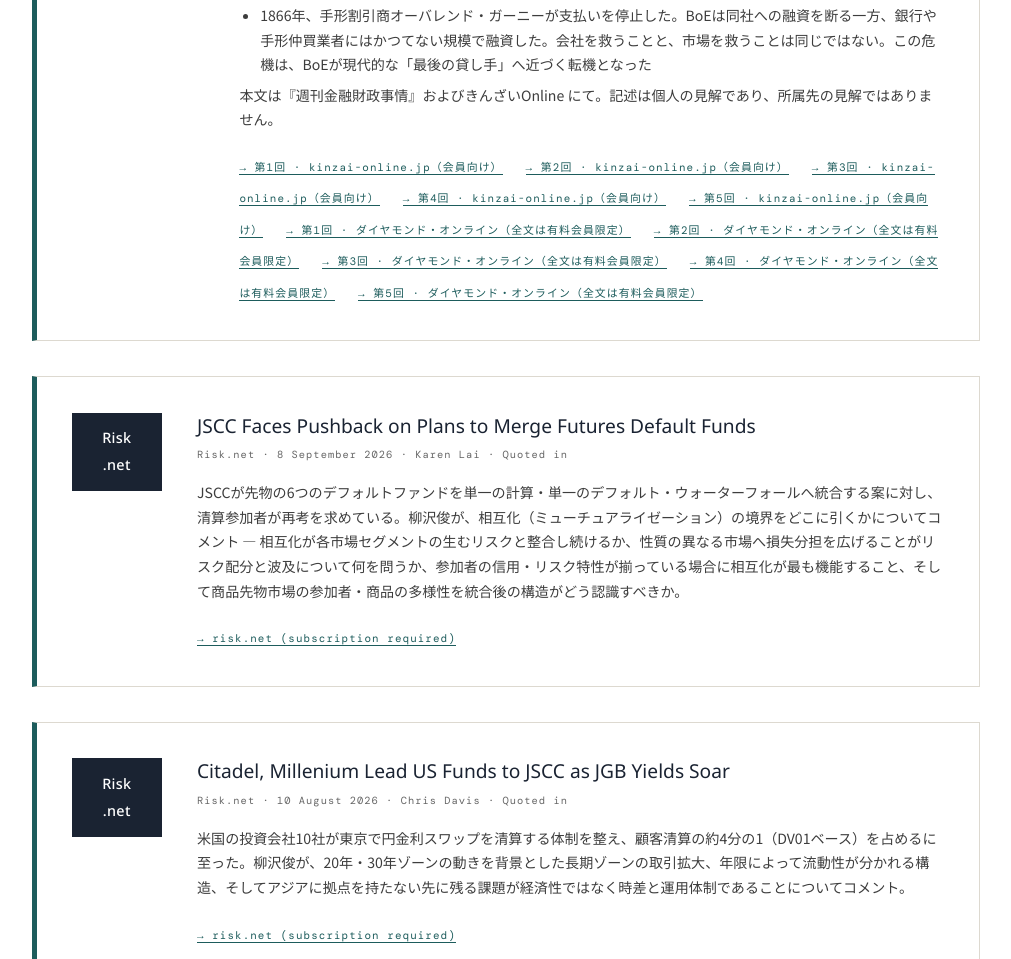
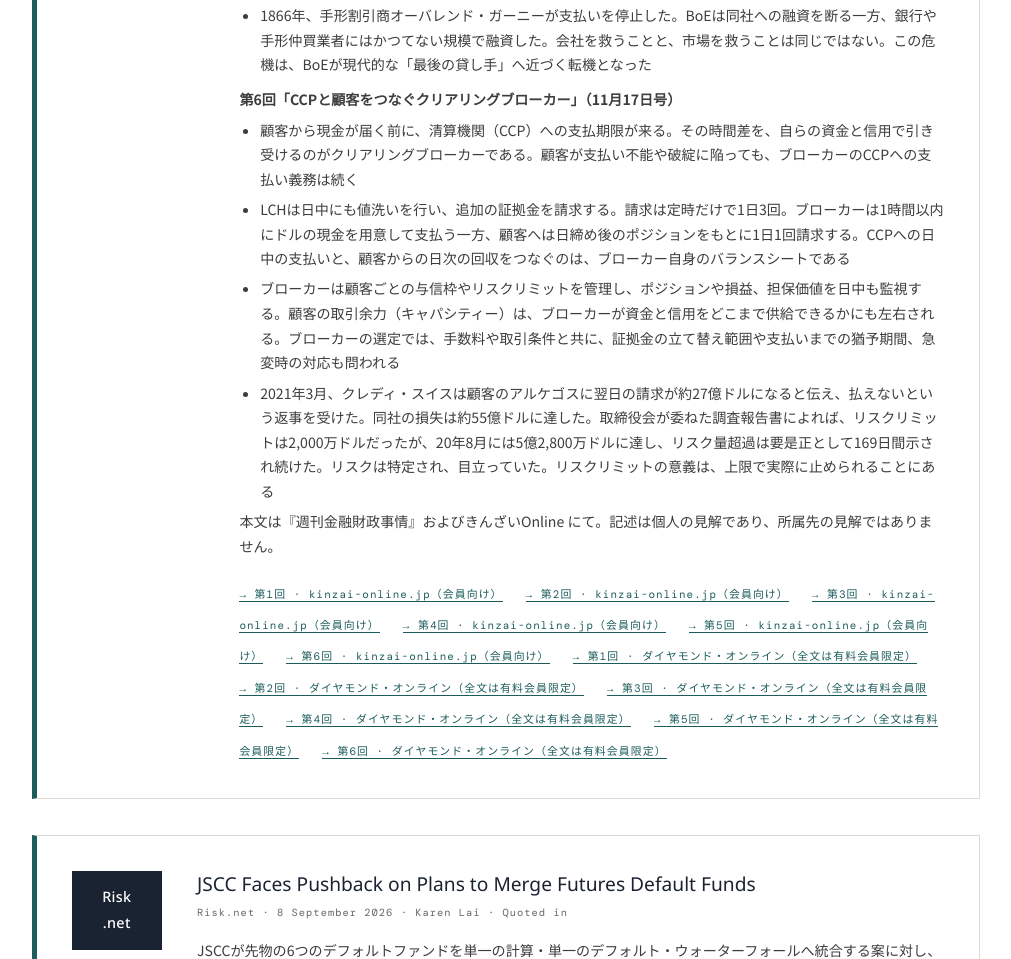
Before and after one commit to shunyanagisawa-creator/shunyanagisawa-creator.github.io, a plain HTML site: page media.html in a window 1280 px wide. Shown: the part 2903-3862 px from the top of the page, without its empty margins (134-1145 px from the left). Drawn offline with nearby package versions, Linux system fonts and the light colour scheme; a web font is replaced by a local one.

Commit message:
media: きんざい連載 第6回の要点とリンク（きんざいOnline 15057・ダイヤモンド 403592）を足す — LinkedIn 紹介の週 11-21

```diff
--- a/media.html
+++ b/media.html
@@ -182,7 +182,7 @@ footer a { color: var(--teal-dark); text-decoration: none; }
 
 <div class="page">
 
-  <!-- 週刊金融財政事情 連載セミナー（2026-10-11 追加・2026-10-17 第2回とダイヤモンド転載を追加・2026-10-25 第2回のダイヤモンド転載を追加・2026-10-31 第3回と転載を追加・2026-11-08 第4回と転載を追加・以後は各回を LinkedIn で紹介する週（土曜）に Part の箇条書きを足す。Online に出ただけの回は載せない（Shun 2026-11-08）） -->
+  <!-- 週刊金融財政事情 連載セミナー（2026-10-11 追加・2026-10-17 第2回とダイヤモンド転載を追加・2026-10-25 第2回のダイヤモンド転載を追加・2026-10-31 第3回と転載を追加・2026-11-08 第4回と転載を追加・2026-11-14 第5回・2026-11-21 第6回と転載を追加・以後は各回を LinkedIn で紹介する週（土曜）に Part の箇条書きを足す。Online に出ただけの回は載せない（Shun 2026-11-08）） -->
   <div class="media-featured">
     <div class="media-badge" style="background:var(--gold-dark);font-size:.9rem;letter-spacing:.02em;line-height:1.35;"><span class="en">Kinzai<br>&amp;<br>Diamond<br>Online</span><span class="ja">きんざい<br>&amp;<br>ダイヤモンド<br>オンライン</span></div>
     <div>
@@ -225,6 +225,13 @@ footer a { color: var(--teal-dark); text-decoration: none; }
           <li>VM is in principle paid in cash in the currency of the trade. At JSCC, Japanese and US government bonds can be posted as initial margin (IM), while VM on yen interest rate swaps is paid in yen cash. Holding government bonds and being able to pay in the right currency at the right time are not the same thing</li>
           <li>In 1866 the discount house Overend, Gurney suspended payments. The Bank refused to lend to the firm but lent to banks and bill brokers on an unprecedented scale. Rescuing a firm and rescuing a market are not the same; the crisis marked a turning point toward the Bank&rsquo;s modern role as lender of last resort</li>
         </ul>
+        <p style="margin:.6rem 0 .4rem;"><strong>Part 6 &mdash; &ldquo;The Clearing Broker Connecting the CCP and Its Clients&rdquo; (17 November 2026 issue)</strong></p>
+        <ul>
+          <li>Payment deadlines at the CCP arrive before cash arrives from clients. The clearing broker absorbs that time gap with its own funds and credit; even if a client becomes unable to pay or defaults, the broker&rsquo;s payment obligation to the CCP continues</li>
+          <li>LCH marks positions to market intraday and calls additional margin three times a day on its scheduled runs alone; the broker must have US dollar cash ready and pay within an hour, while it calls margin from clients once a day based on end-of-day positions. What bridges intraday payments to the CCP and daily collection from clients is the broker&rsquo;s own balance sheet</li>
+          <li>The broker manages credit lines and risk limits for each client and monitors positions, P&amp;L and collateral values intraday. A client&rsquo;s trading capacity also depends on how far the broker can supply funding and credit. Choosing a broker therefore involves not only fees and terms, but also how far it will fund margin, how much time it allows before payment, and how it responds in a sudden market move</li>
+          <li>In March 2021 Credit Suisse told Archegos that the next day&rsquo;s call would be about $2.7 billion, and was told it could not be paid; the bank&rsquo;s losses reached about $5.5 billion. According to the report commissioned by its board, the risk limit was $20 million, but exposure reached $528 million by August 2020, and the excess was flagged as requiring remediation for 169 days. The report states that the risks were identified and conspicuous; the point of a risk limit lies in actually stopping at the limit</li>
+        </ul>
         <p>Full text in Kinyu Zaisei Jijo and on Kinzai Online (Japanese). Views are the author's own and not those of his employer.</p>
       </div>
       <div class="media-summary ja">
@@ -264,17 +271,27 @@ footer a { color: var(--teal-dark); text-decoration: none; }
           <li>VMは原則として取引通貨建ての現金で支払う。日本証券クリアリング機構（JSCC）では、当初証拠金（IM）には日本国債や米国債を充てられる一方、円金利スワップのVMは円現金で支払う。国債を持っていることと、必要な時刻に必要な通貨で払えることには、距離がある</li>
           <li>1866年、手形割引商オーバレンド・ガーニーが支払いを停止した。BoEは同社への融資を断る一方、銀行や手形仲買業者にはかつてない規模で融資した。会社を救うことと、市場を救うことは同じではない。この危機は、BoEが現代的な「最後の貸し手」へ近づく転機となった</li>
         </ul>
+        <p style="font-family:var(--font-jp);font-size:.88rem;margin:.6rem 0 .4rem;"><strong>第6回「CCPと顧客をつなぐクリアリングブローカー」（11月17日号）</strong></p>
+        <ul style="font-family:var(--font-jp);font-size:.88rem;">
+          <li>顧客から現金が届く前に、清算機関（CCP）への支払期限が来る。その時間差を、自らの資金と信用で引き受けるのがクリアリングブローカーである。顧客が支払い不能や破綻に陥っても、ブローカーのCCPへの支払い義務は続く</li>
+          <li>LCHは日中にも値洗いを行い、追加の証拠金を請求する。請求は定時だけで1日3回。ブローカーは1時間以内にドルの現金を用意して支払う一方、顧客へは日締め後のポジションをもとに1日1回請求する。CCPへの日中の支払いと、顧客からの日次の回収をつなぐのは、ブローカー自身のバランスシートである</li>
+          <li>ブローカーは顧客ごとの与信枠やリスクリミットを管理し、ポジションや損益、担保価値を日中も監視する。顧客の取引余力（キャパシティー）は、ブローカーが資金と信用をどこまで供給できるかにも左右される。ブローカーの選定では、手数料や取引条件と共に、証拠金の立て替え範囲や支払いまでの猶予期間、急変時の対応も問われる</li>
+          <li>2021年3月、クレディ・スイスは顧客のアルケゴスに翌日の請求が約27億ドルになると伝え、払えないという返事を受けた。同社の損失は約55億ドルに達した。取締役会が委ねた調査報告書によれば、リスクリミットは2,000万ドルだったが、20年8月には5億2,800万ドルに達し、リスク量超過は要是正として169日間示され続けた。リスクは特定され、目立っていた。リスクリミットの意義は、上限で実際に止められることにある</li>
+        </ul>
         <p style="font-family:var(--font-jp);font-size:.88rem;">本文は『週刊金融財政事情』およびきんざいOnline にて。記述は個人の見解であり、所属先の見解ではありません。</p>
       </div>
       <a class="media-link" style="margin-right:1.2rem;" href="https://kinzai-online.jp/node/14913" target="_blank"><span class="en">&rarr; Part 1 &middot; kinzai-online.jp (subscription required)</span><span class="ja">&rarr; 第1回 &middot; kinzai-online.jp（会員向け）</span></a>
       <a class="media-link" style="margin-right:1.2rem;" href="https://kinzai-online.jp/node/14934" target="_blank"><span class="en">&rarr; Part 2 &middot; kinzai-online.jp (subscription required)</span><span class="ja">&rarr; 第2回 &middot; kinzai-online.jp（会員向け）</span></a>
       <a class="media-link" style="margin-right:1.2rem;" href="https://kinzai-online.jp/node/14956" target="_blank"><span class="en">&rarr; Part 3 &middot; kinzai-online.jp (subscription required)</span><span class="ja">&rarr; 第3回 &middot; kinzai-online.jp（会員向け）</span></a>
       <a class="media-link" style="margin-right:1.2rem;" href="https://kinzai-online.jp/node/15006" target="_blank"><span class="en">&rarr; Part 4 &middot; kinzai-online.jp (subscription required)</span><span class="ja">&rarr; 第4回 &middot; kinzai-online.jp（会員向け）</span></a>
-      <a class="media-link" style="margin-right:1.2rem;" href="https://kinzai-online.jp/node/15033" target="_blank"><span class="en">&rarr; Part 5 &middot; kinzai-online.jp (subscription required)</span><span class="ja">&rarr; 第5回 &middot; kinzai-online.jp（会員向け）</span></a>      <a class="media-link" style="margin-right:1.2rem;" href="https://diamond.jp/articles/-/401020" target="_blank"><span class="en">&rarr; Part 1 &middot; Diamond Online (full text for paid members)</span><span class="ja">&rarr; 第1回 &middot; ダイヤモンド・オンライン（全文は有料会員限定）</span></a>
+      <a class="media-link" style="margin-right:1.2rem;" href="https://kinzai-online.jp/node/15033" target="_blank"><span class="en">&rarr; Part 5 &middot; kinzai-online.jp (subscription required)</span><span class="ja">&rarr; 第5回 &middot; kinzai-online.jp（会員向け）</span></a>
+      <a class="media-link" style="margin-right:1.2rem;" href="https://kinzai-online.jp/node/15057" target="_blank"><span class="en">&rarr; Part 6 &middot; kinzai-online.jp (subscription required)</span><span class="ja">&rarr; 第6回 &middot; kinzai-online.jp（会員向け）</span></a>
+      <a class="media-link" style="margin-right:1.2rem;" href="https://diamond.jp/articles/-/401020" target="_blank"><span class="en">&rarr; Part 1 &middot; Diamond Online (full text for paid members)</span><span class="ja">&rarr; 第1回 &middot; ダイヤモンド・オンライン（全文は有料会員限定）</span></a>
       <a class="media-link" style="margin-right:1.2rem;" href="https://diamond.jp/articles/-/401478" target="_blank"><span class="en">&rarr; Part 2 &middot; Diamond Online (full text for paid members)</span><span class="ja">&rarr; 第2回 &middot; ダイヤモンド・オンライン（全文は有料会員限定）</span></a>
       <a class="media-link" style="margin-right:1.2rem;" href="https://diamond.jp/articles/-/402050" target="_blank"><span class="en">&rarr; Part 3 &middot; Diamond Online (full text for paid members)</span><span class="ja">&rarr; 第3回 &middot; ダイヤモンド・オンライン（全文は有料会員限定）</span></a>
       <a class="media-link" style="margin-right:1.2rem;" href="https://diamond.jp/articles/-/402509" target="_blank"><span class="en">&rarr; Part 4 &middot; Diamond Online (full text for paid members)</span><span class="ja">&rarr; 第4回 &middot; ダイヤモンド・オンライン（全文は有料会員限定）</span></a>
-      <a class="media-link" href="https://diamond.jp/articles/-/403046" target="_blank"><span class="en">&rarr; Part 5 &middot; Diamond Online (full text for paid members)</span><span class="ja">&rarr; 第5回 &middot; ダイヤモンド・オンライン（全文は有料会員限定）</span></a>
+      <a class="media-link" style="margin-right:1.2rem;" href="https://diamond.jp/articles/-/403046" target="_blank"><span class="en">&rarr; Part 5 &middot; Diamond Online (full text for paid members)</span><span class="ja">&rarr; 第5回 &middot; ダイヤモンド・オンライン（全文は有料会員限定）</span></a>
+      <a class="media-link" href="https://diamond.jp/articles/-/403592" target="_blank"><span class="en">&rarr; Part 6 &middot; Diamond Online (full text for paid members)</span><span class="ja">&rarr; 第6回 &middot; ダイヤモンド・オンライン（全文は有料会員限定）</span></a>
     </div>
   </div>
 
```
